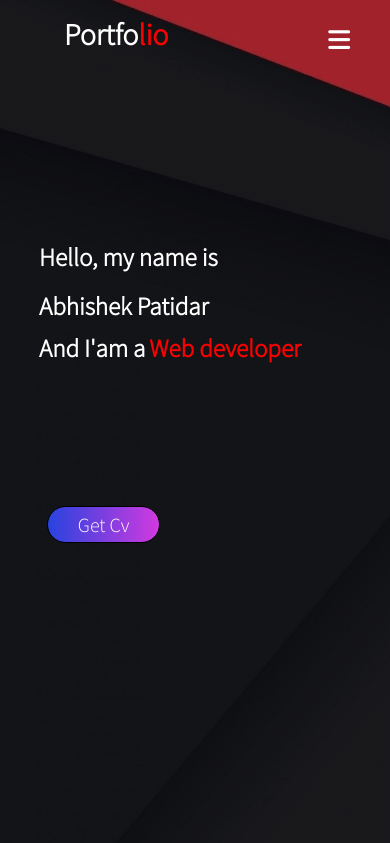
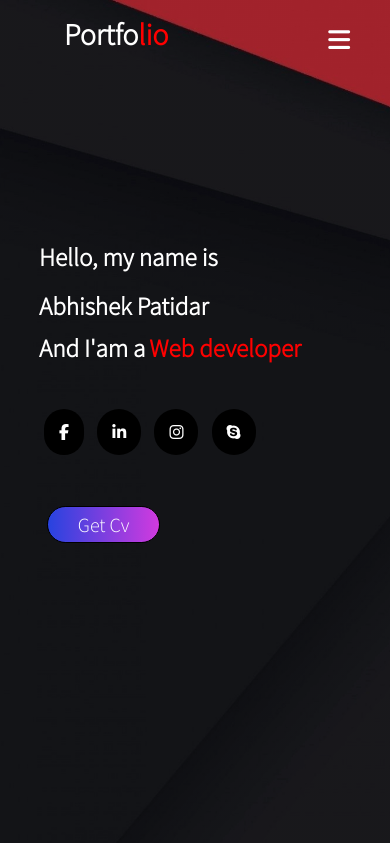
Before and after one commit to 9926830418/portfolio, a PHP site: page / in a window 390 px wide. Shown: the top 843 px of the page. Run offline with PHP 8.4, Linux system fonts and the light colour scheme; some libraries are stand-ins or nearby versions.

Commit message:
Update style.css

```diff
--- a/style.css
+++ b/style.css
@@ -764,8 +764,8 @@ label #btn, label #cancel{
 	.icon{
      	width: 80%;
 		height: auto;
-		margin-top: 50px;
-		display: none;
+		margin-top: 40px;
+
 	}
 	.fa{
 		  padding: 15px;
```
